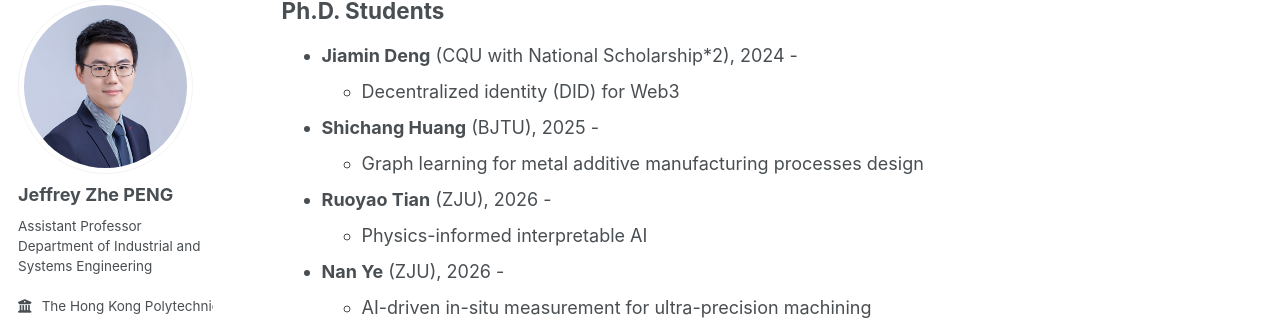
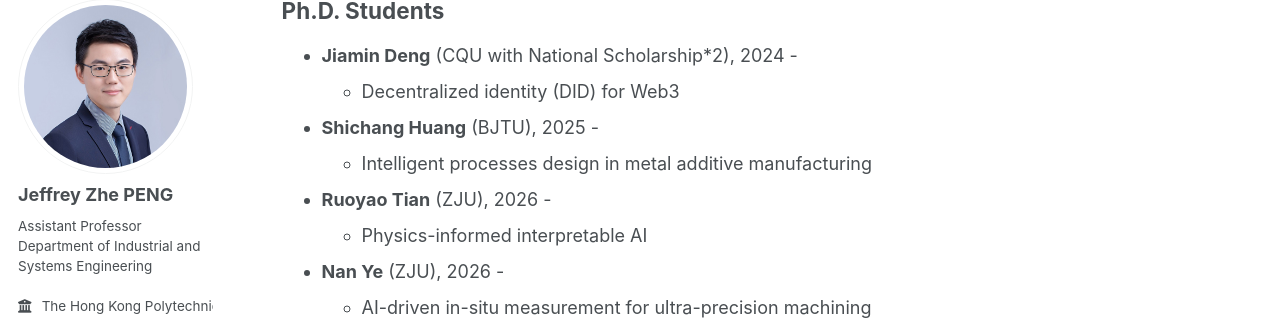
Before and after one commit to PENG-Zhe/peng-zhe.github.io, a Jekyll site: the page built from _pages/people.md, in a window 1280 px wide and 900 px high, scrolled down 455 px. Shown: the part 107-431 px from the top of the window. Built offline with Jekyll 4.4.1, drawn with Linux system fonts in a browser that asks for light colours; some web fonts are replaced.

Commit message:
Update people.md

```diff
--- a/_pages/people.md
+++ b/_pages/people.md
@@ -24,7 +24,7 @@ layout: archive
   * Decentralized identity (DID) for Web3
 
 * **Shichang Huang** (BJTU), 2025 -
-  * Graph learning for metal additive manufacturing processes design
+  * Intelligent processes design in metal additive manufacturing
 
 * **Ruoyao Tian** (ZJU), 2026 -
   * Physics-informed interpretable AI
```
